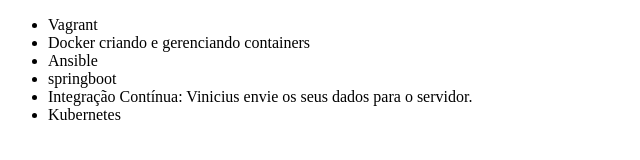
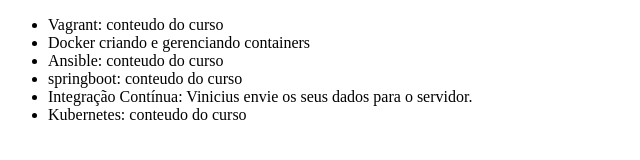
Before and after one commit to gabrielteste07/anaalura, a plain HTML site: page index.html in a window 1280 px wide. Shown: the whole page, without its empty margins (0-640 px from the left). Drawn offline with Linux system fonts and the light colour scheme.

Commit message:
adicionando conteudo do curso

```diff
--- a/index.html
+++ b/index.html
@@ -6,12 +6,12 @@
 </head>
 <body>
     <ul>
-        <li>Vagrant</li>
+        <li>Vagrant: conteudo do curso</li>
         <li>Docker criando e gerenciando containers</li>
-        <li>Ansible</li>
-		<li>springboot</li>
+        <li>Ansible: conteudo do curso</li>
+		<li>springboot: conteudo do curso</li>
         <li>Integração Contínua: Vinicius envie os seus dados para o servidor.</li>
-        <li>Kubernetes</li>
+        <li>Kubernetes: conteudo do curso</li>
     </ul>
 </body>
 </html>
```
